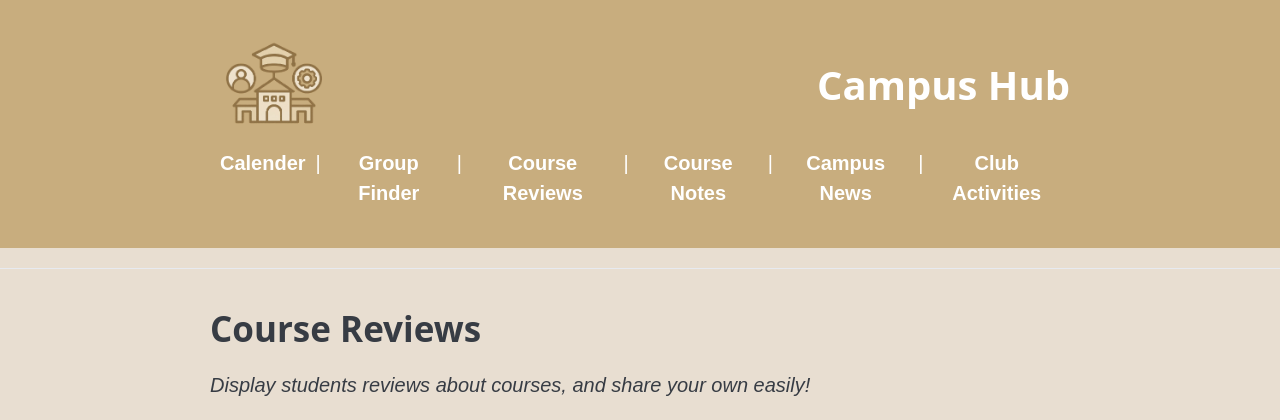
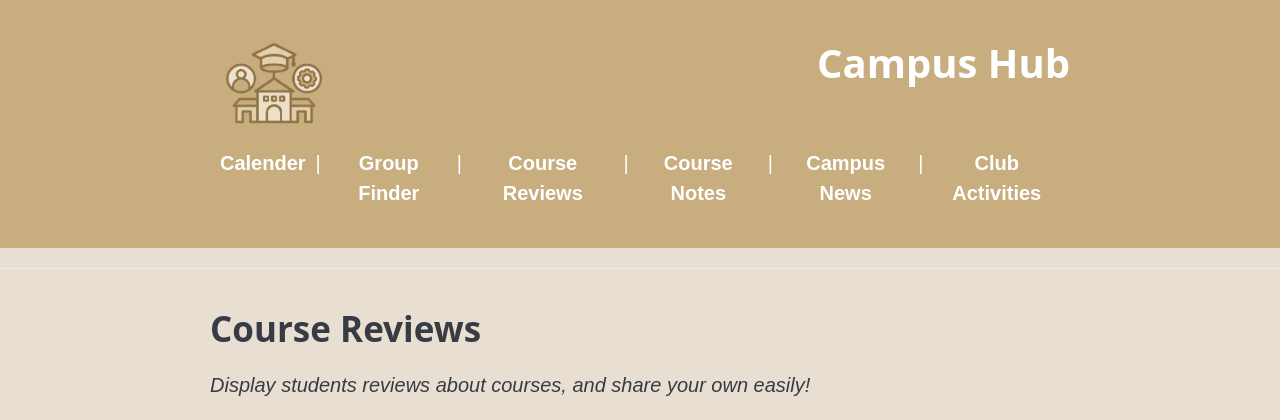
Before and after one commit to Duha248/CS-Project-G4, a PHP site: page / in a window 1280 px wide. Shown: the top 420 px of the page. Run offline with PHP 8.4, Linux system fonts and the light colour scheme; some libraries are stand-ins or nearby versions.

Commit message:
change style.css (header part)

```diff
--- a/CourseReviews/style.css
+++ b/CourseReviews/style.css
@@ -23,7 +23,7 @@ header {
 header h1 {
     display: flex;
     justify-content: space-between;
-    align-items: center;
+    align-items: left;
     gap: 0 10px;
     color: white;
 }
```
